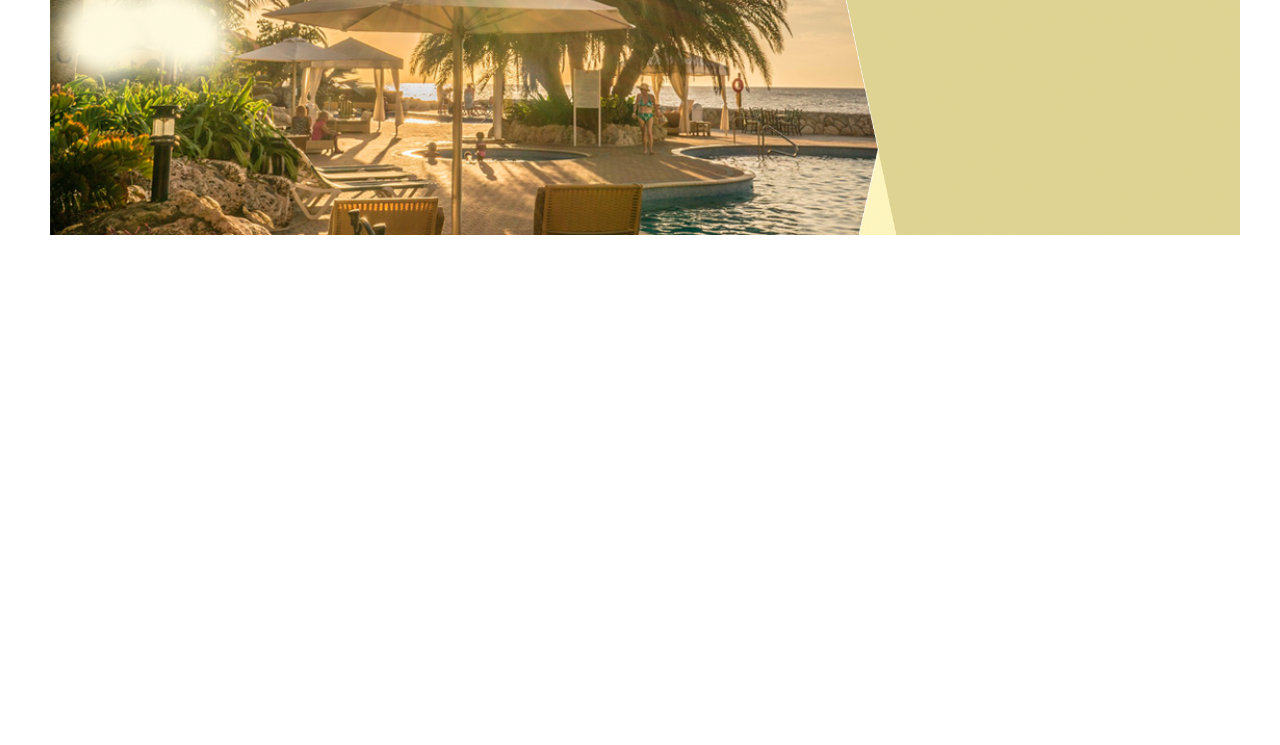
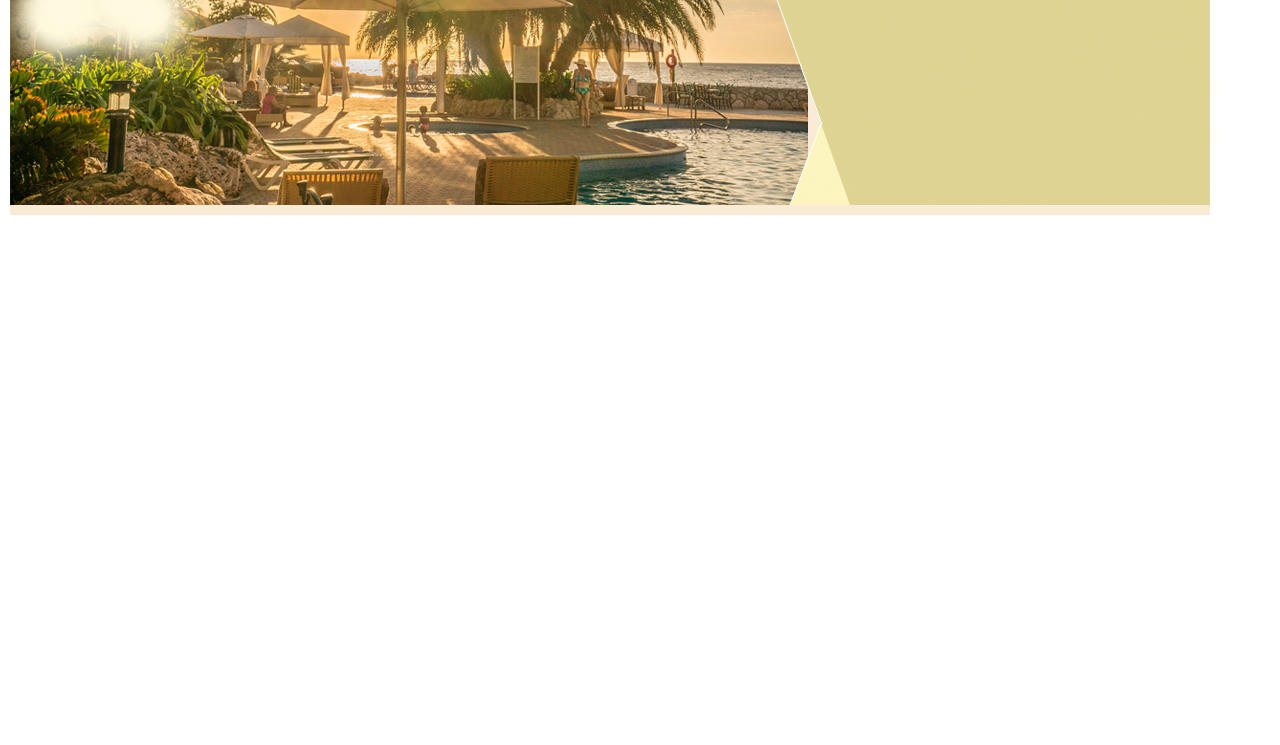
Before and after one commit to RafaelSantos0322/restarting, a plain HTML site: page conceitos/css/projetos/projetoHotel/index.html in a window 1280 px wide. Shown: the part 55-800 px from the top of the page. Drawn offline with Linux system fonts and the light colour scheme.

Commit message:
topo site chalé

```diff
--- a/conceitos/css/projetos/projetoHotel/css/style.css
+++ b/conceitos/css/projetos/projetoHotel/css/style.css
@@ -5,30 +5,39 @@
     font-family: 'Trebuchet MS', 'Lucida Sans Unicode', Arial, sans-serif;
 }
 header{
-    min-width: 600px;
+    position: relative;
+    height: 15.2em;
+    min-height: 260px;
     max-width: 1200px;
-    margin: auto;
-    margin-top: 30px;
+    margin-top: 10px;
+    margin-left: 10px;
 }
-#img-chale{
+#area-logo{
     position: absolute;
-    float: left;
+    background: url(../img/topo-imagem-principal.png) no-repeat;
+    left: 0px;
+    top: 0px;
+    width: 100%;
+    height: 260px;
+    background-color: antiquewhite;
+}
+nav{
+    background: url(../img/topo-imagem-lateral.png) no-repeat;
+    position: absolute;
+    top: 0px;
+    right: 0px;
+    width: 450px;
+    height: 260px;
+}
+/* #img-chale{
     padding-right: 10px;
     margin-left: 10px;
     margin-right: 10px;
-    min-width: 350px;
-    max-width: 950px;
     height: 260px;
 }
 #img-nav{
-    float: right;
     z-index: 1;
     min-width: 10px;
     max-width: 400px;
-    position: relative;
     height: 260px;
-
-}
-nav{
-    align-items: end;
-}
+} */
--- a/conceitos/css/projetos/projetoHotel/index.html
+++ b/conceitos/css/projetos/projetoHotel/index.html
@@ -8,12 +8,17 @@
 </head>
 <body>
     <header>
-        <div id="header">
-            <img src="img/topo-imagem-principal.png" alt="" id="img-chale" >
-        </div>
 
-            <img src="img/topo-imagem-lateral.png" alt="" id="img-nav" >
+            <div id="area-logo">
+                <!-- <img src="img/topo-imagem-principal.png" alt="" id="img-chale" > -->
+                <h2>
+                    <a href="#">area logo</a>
+                </h2>
+            </div>
+            <!-- <div id="area-nav">
 
+                <img src="img/topo-imagem-lateral.png" alt="" id="img-nav" >
+            </div> -->
         <nav>
             <a href="#">HOME</a>
             <a href="#">HISTÓRIA</a>
```
